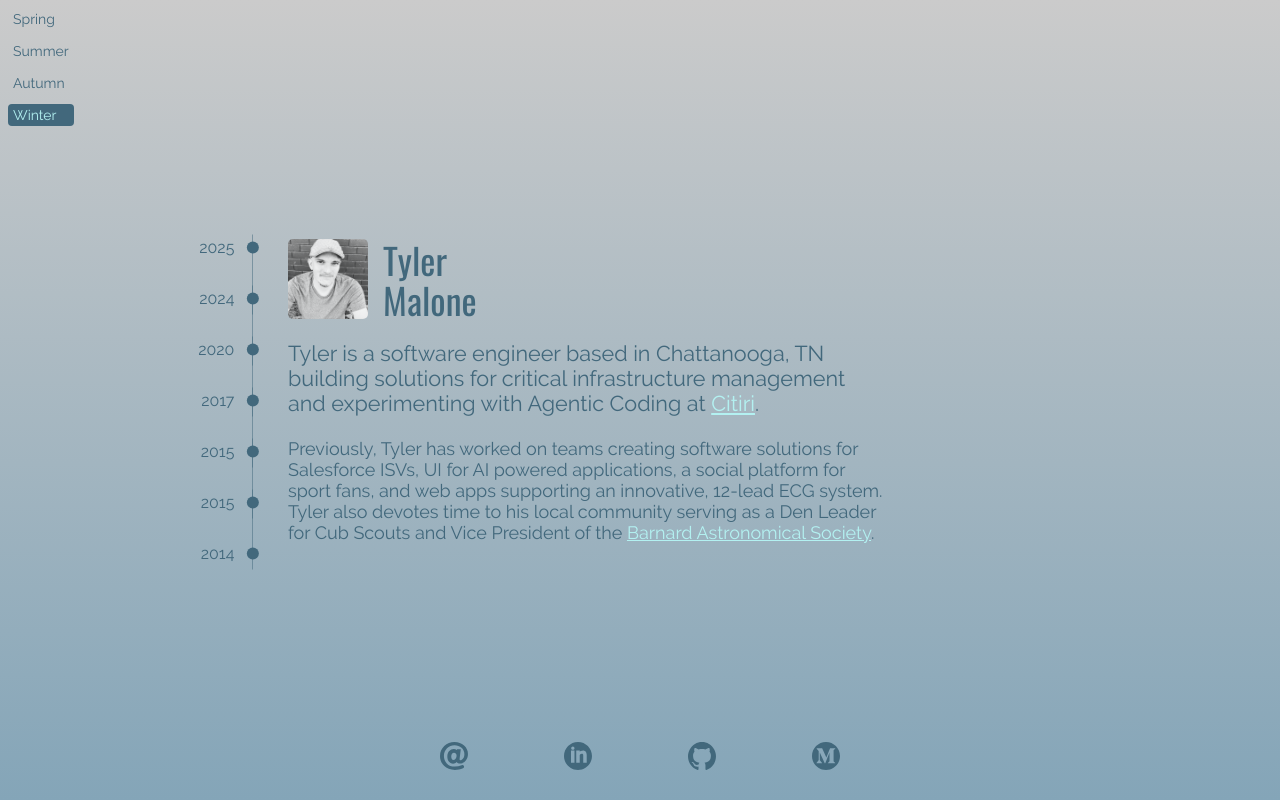
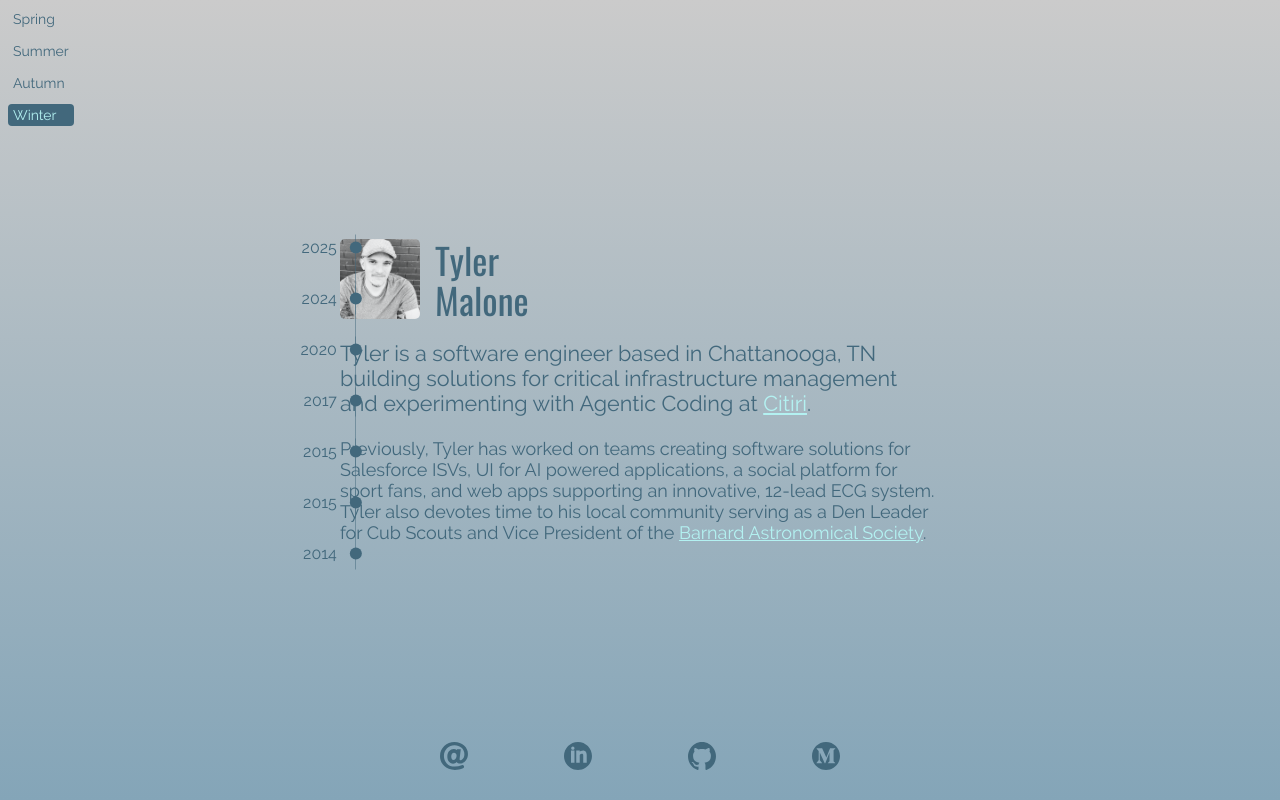
Before and after one commit to rtmalone/rtylermalone.com, a React (Create React App) app: page / in a window 1280 px wide. Built offline with nearby package versions, Linux system fonts and the light colour scheme.

Commit message:
Fixes centering of content to page

```diff
--- a/src/components/styles/main.module.css
+++ b/src/components/styles/main.module.css
@@ -2,13 +2,11 @@
   width: 300px;
   position: relative;
   margin: 0 auto;
-  margin-left: calc(15% + 6rem);
 }
 
 h1 {
   margin-top: 0;
   font-size: 2em;
-  /* transition: all 0.3s var(--customEase); */
 }
 
 p {
--- a/src/components/styles/timeline.module.css
+++ b/src/components/styles/timeline.module.css
@@ -1,6 +1,6 @@
 .timeline {
   position: fixed;
-  left: 14%;
+  left: 22%;
   top: 50%;
   transform: translateY(-50%);
   display: flex;
```
